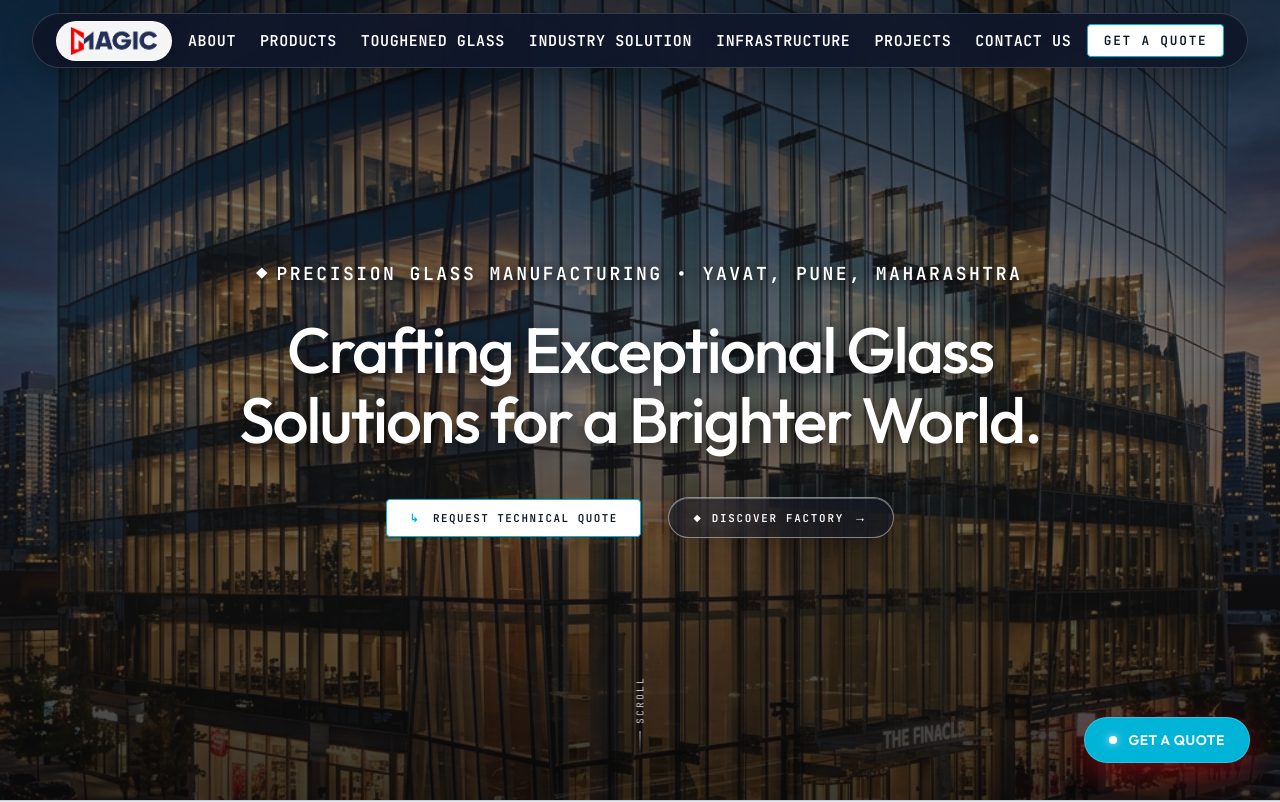
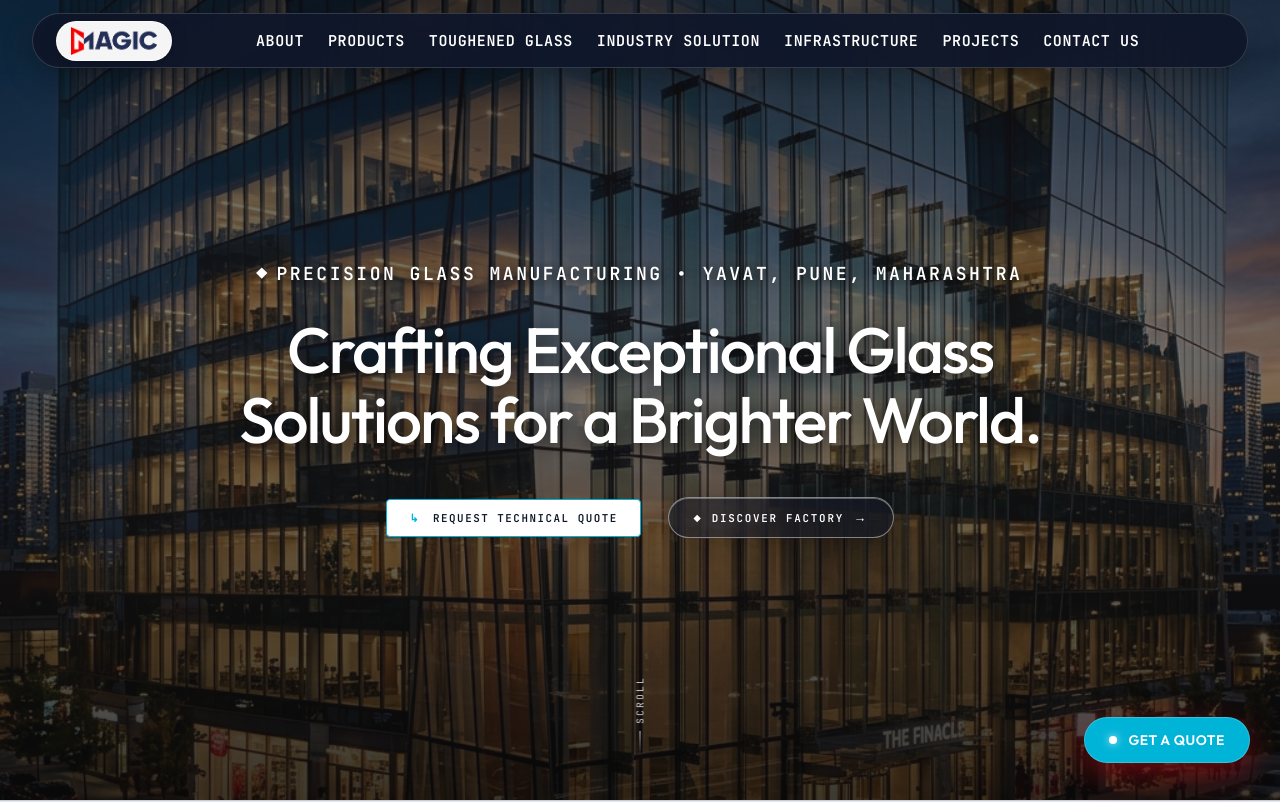
Before and after one commit to Shaanshimpi/magicglass, a Next.js app: page / in a window 1280 px wide. Shown: the top 802 px of the page. Built offline with nearby package versions, Linux system fonts and the light colour scheme.

Commit message:
refactor(header): remove Get a Quote button from main header bar

```diff
--- a/src/components/Header/Header.tsx
+++ b/src/components/Header/Header.tsx
@@ -170,15 +170,6 @@ export const Header: React.FC<HeaderProps> = ({
         <div ref={actionsRef} className={styles.headerActions}>
           <button
             type="button"
-            className="button--red"
-            onClick={onOpenQuoteDrawer}
-            style={{ padding: '0.45rem 1.05rem', fontSize: '0.85rem' }}
-          >
-            GET A QUOTE
-          </button>
-
-          <button
-            type="button"
             className={styles.mobileMenuBtn}
             onClick={() => setIsMenuOpen(!isMenuOpen)}
             aria-label="Toggle menu"
```
